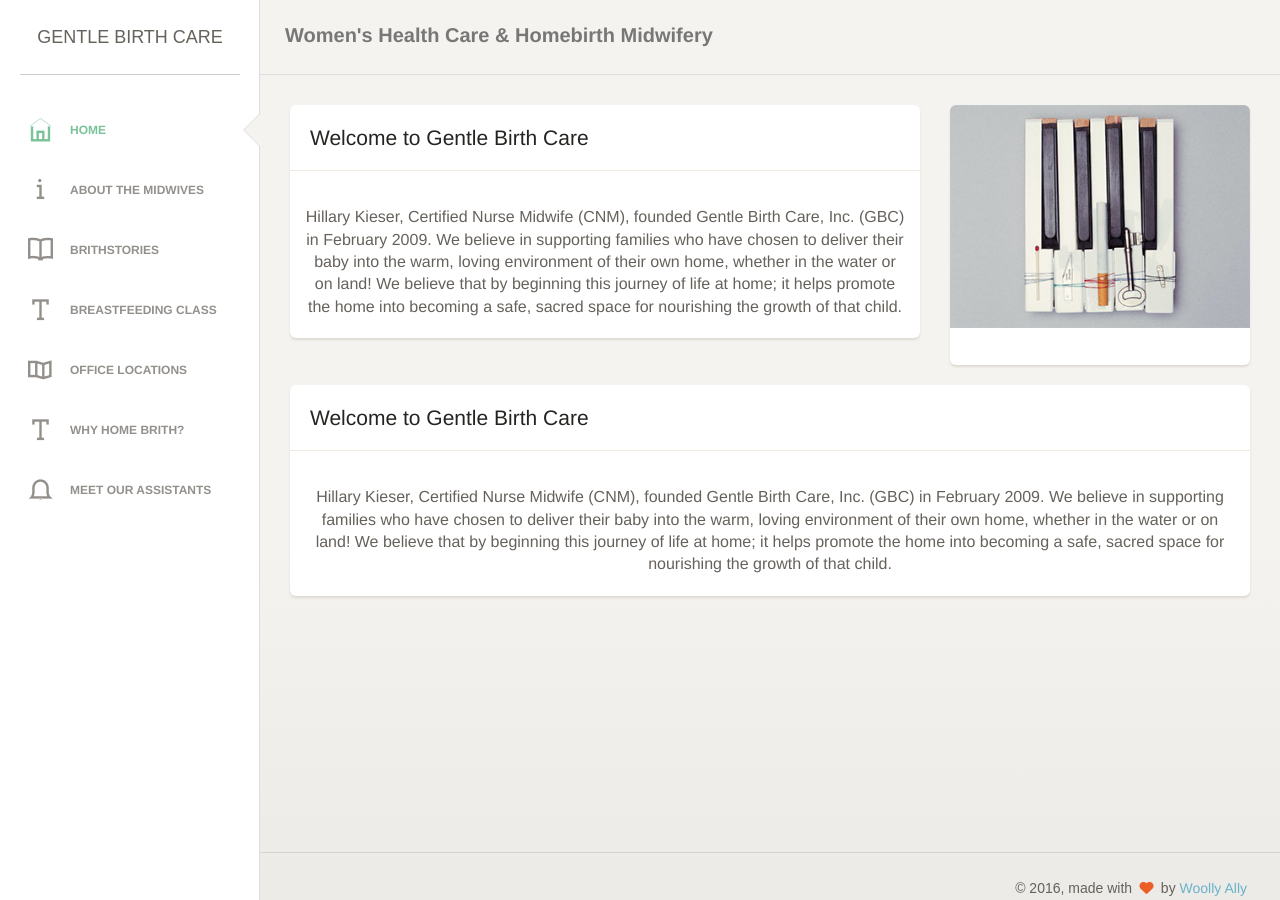
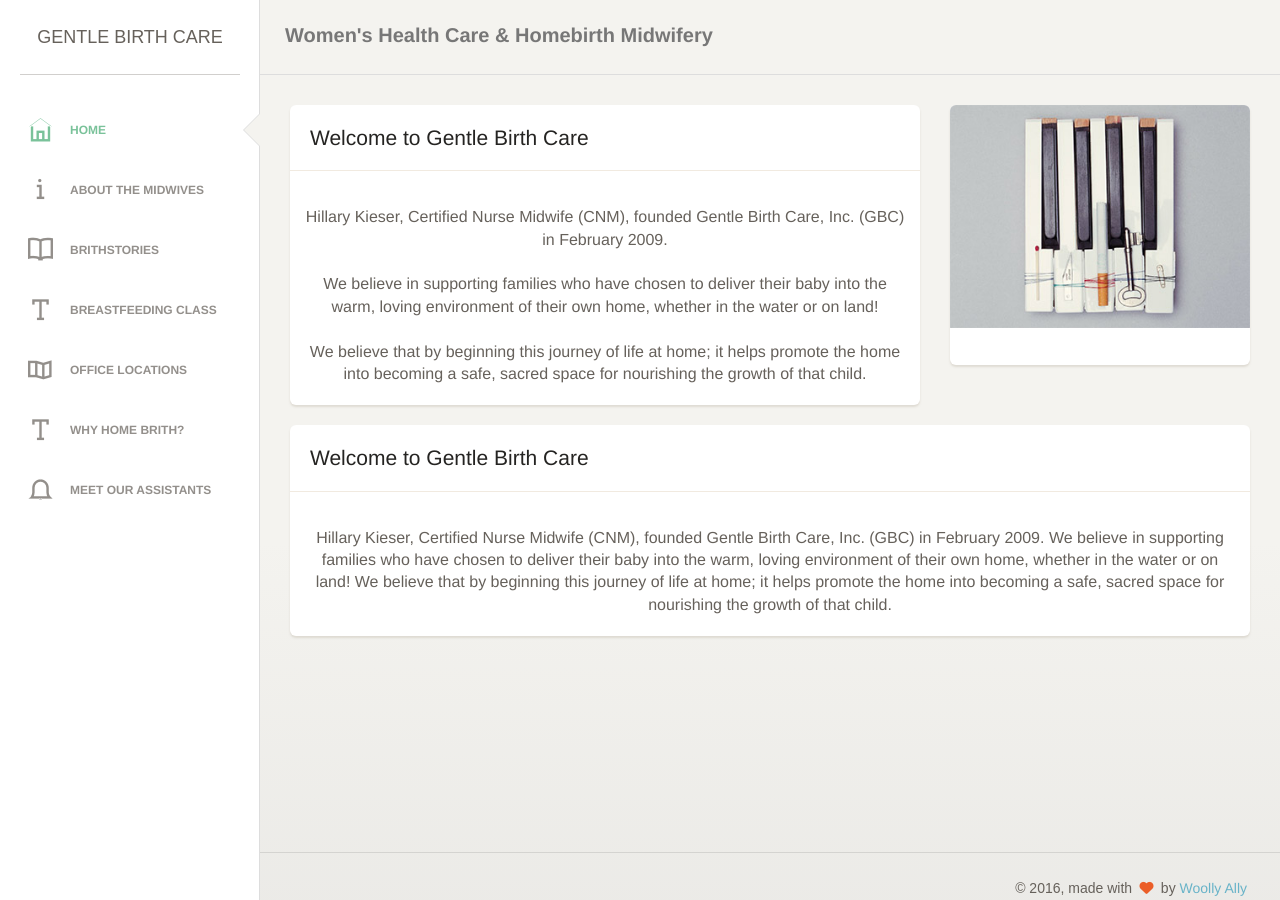
Before and after one commit to WoollyAlly/GentleBirthCare, a Jekyll site: the page built from index.html, in a window 1280 px wide. Built offline with Jekyll 4.4.1, drawn with Linux system fonts in a browser that asks for light colours; nearby versions of some CDN libraries; some web fonts are replaced.

Commit message:
Updated '/index.html' via CloudCannon

```diff
--- a/index.html
+++ b/index.html
@@ -11,14 +11,9 @@ layout: default
                             <div class="header">
                                 <h4 class="title">Welcome to Gentle Birth Care</h4>
                             </div>
-                            <hr>
+                            <hr />
                             <div class="content">
-                                <p class="description text-center editable">
-                                    	Hillary Kieser, Certified Nurse Midwife (CNM), founded Gentle Birth Care, Inc. (GBC) in February 2009.
-
- 	We believe in supporting families who have chosen to deliver their baby into the warm, loving environment of their own home, whether in the water or on land!
- 	We believe that by beginning this journey of life at home; it helps promote the home into becoming a safe, sacred space for nourishing the growth of that child.
-                                </p>
+                                <p class="description text-center editable">Hillary Kieser, Certified Nurse Midwife (CNM), founded Gentle Birth Care, Inc. (GBC) in February 2009.<br /><br />We believe in supporting families who have chosen to deliver their baby into the warm, loving environment of their own home, whether in the water or on land!<br /><br />We believe that by beginning this journey of life at home; it helps promote the home into becoming a safe, sacred space for nourishing the growth of that child.</p>
                             </div>
                         </div>
                     </div>
@@ -26,7 +21,7 @@ layout: default
                         <div class="card">
 
                             <div class="image">
-                                <img src="assets/img/background.jpg" alt="..."/>
+                                <img src="assets/img/background.jpg" alt="..." />
                             </div>
                         </div>
                     </div>
@@ -40,7 +35,7 @@ layout: default
                             <div class="header">
                                 <h4 class="title">Welcome to Gentle Birth Care</h4>
                             </div>
-                            <hr>
+                            <hr />
                             <div class="content">
                                 <p class="description text-center editable">
                                     	Hillary Kieser, Certified Nurse Midwife (CNM), founded Gentle Birth Care, Inc. (GBC) in February 2009.
```
